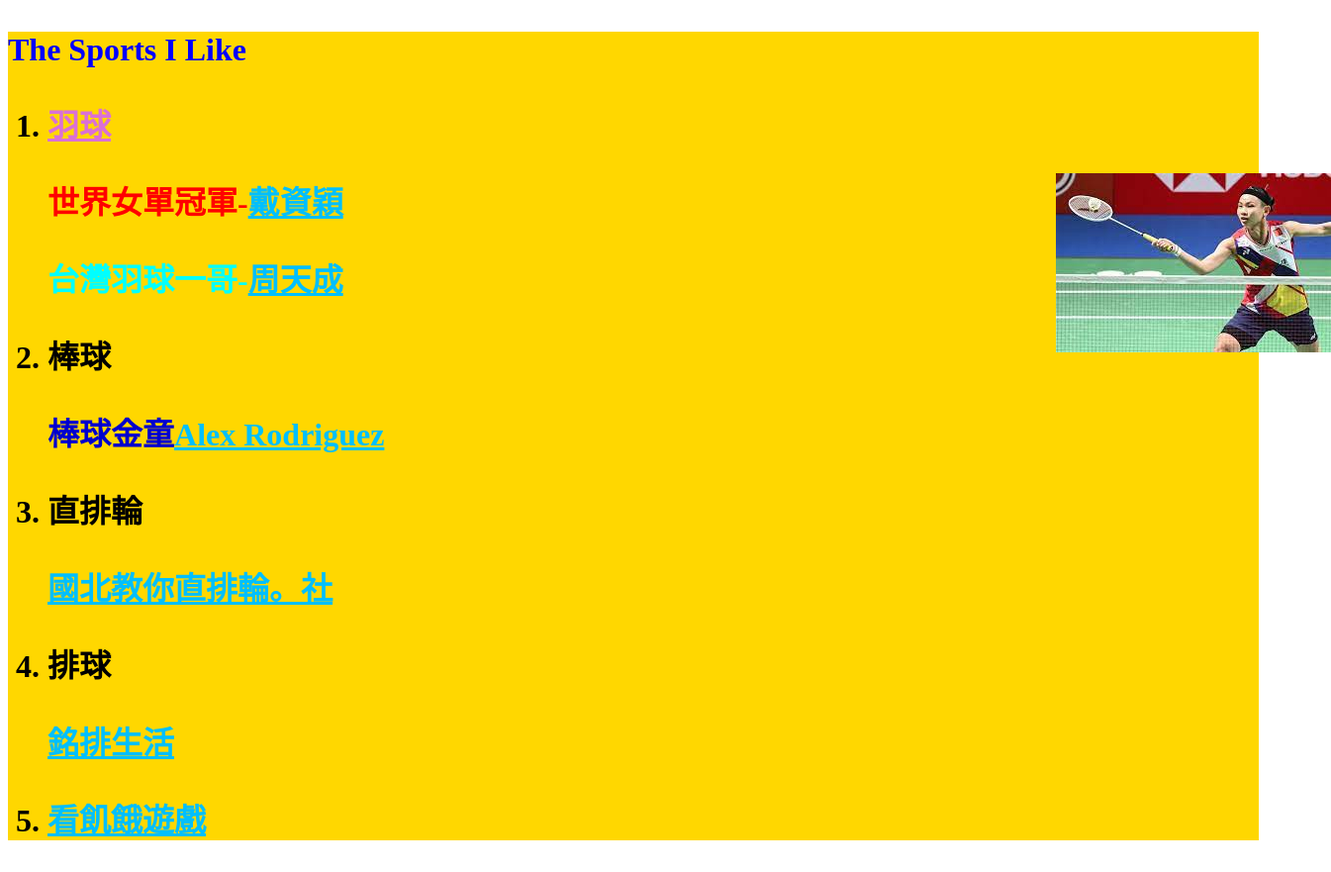
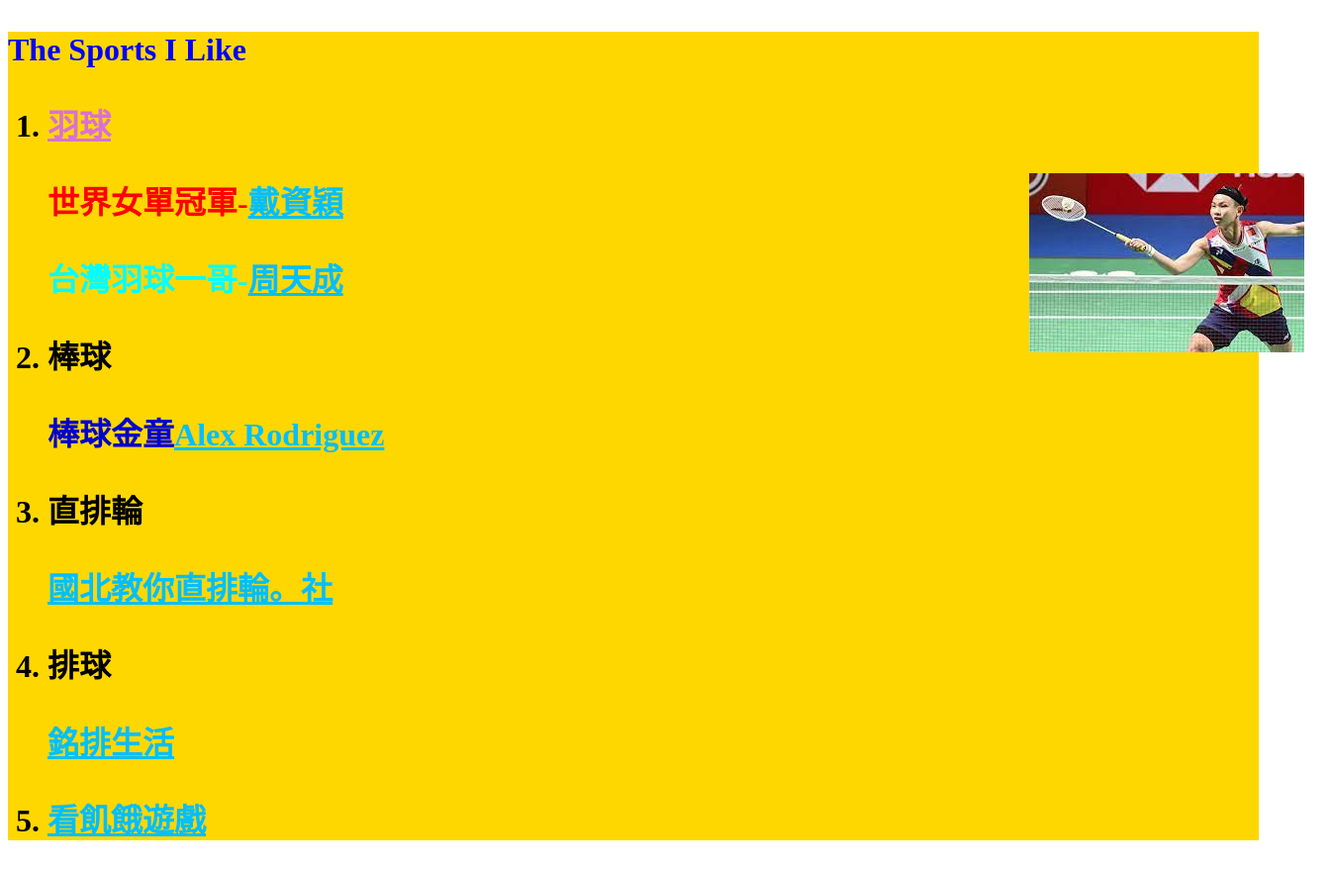
Before and after one commit to 110916018/110916018-2021cv_css, a plain HTML site: page My Sports.html in a window 1280 px wide. Shown: the whole page at 99% size, 1345 px wide, since content can reach past the window. Drawn offline with Linux system fonts and the light colour scheme.

Commit message:
Update My Sports.html

```diff
--- a/My Sports.html
+++ b/My Sports.html
@@ -32,7 +32,7 @@
         div.place{
             position: absolute;
             top: 175px;
-            right:10pt;
+            right:30pt;
             width: 200px;
             height: 100px;
         }
```
